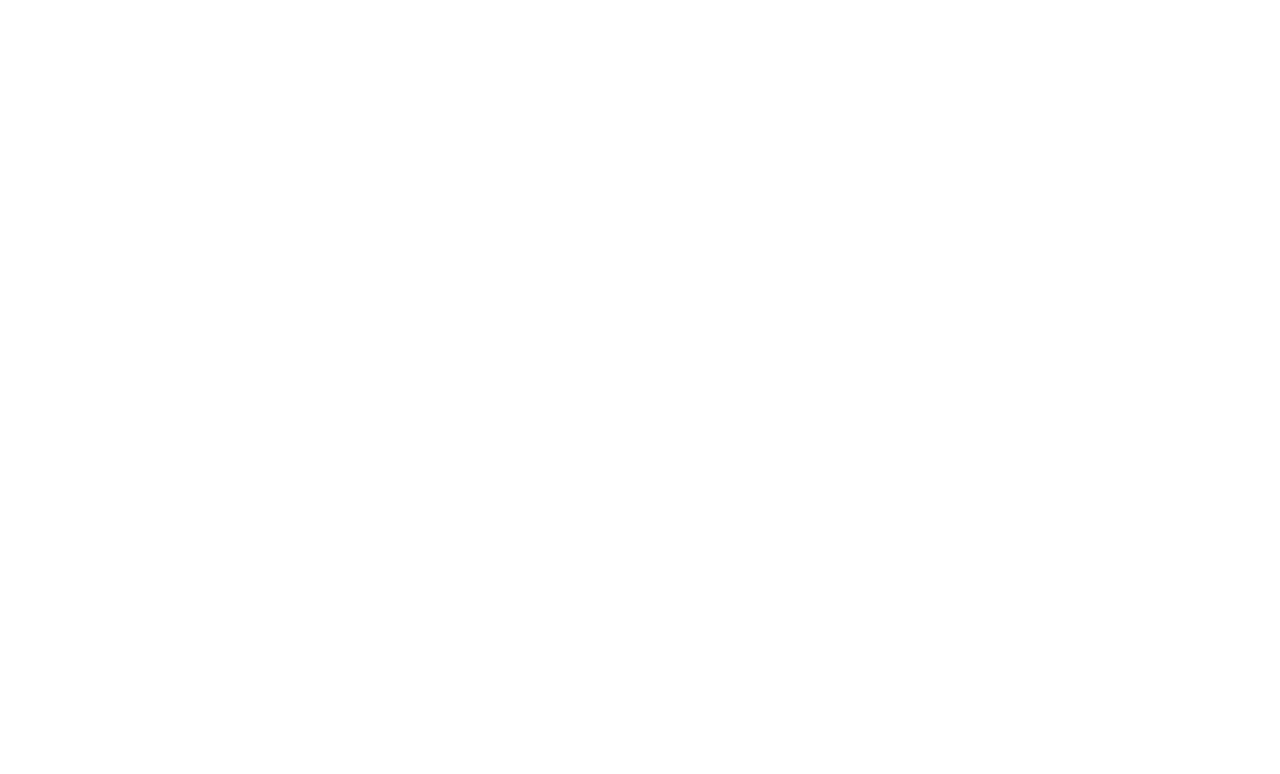
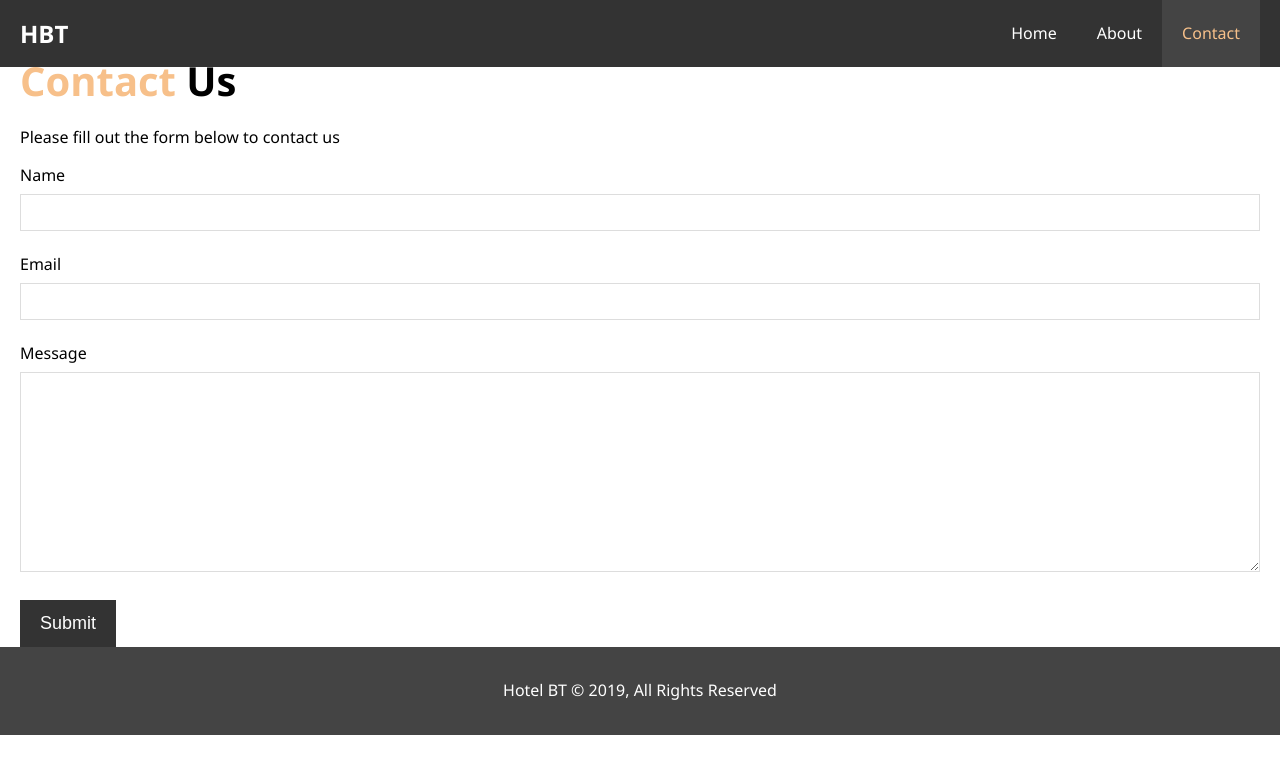
Before and after one commit to ozraditap/modern-html-ans-css, a plain HTML site: page Projects/Hotel project/contact.html in a window 1280 px wide. Drawn offline with Linux system fonts and the light colour scheme.

Commit message:
Contact page

```diff
--- a/Projects/Hotel project/contact.html
+++ b/Projects/Hotel project/contact.html
@@ -1,9 +1,57 @@
 <!DOCTYPE html>
 <html lang="en">
+
 <head>
-    <title>Document</title>
+    <meta name="description" content="Welcome to the most extroardinary hotel in Hadera">
+    <meta name="keywords" content="hotel, hadera hotel, hadera">
+    <link rel="stylesheet" href="./css/style.css">
+    <link rel="stylesheet" href="https://cdnjs.cloudflare.com/ajax/libs/font-awesome/5.10.2/css/all.css">
+    <title>Hotel website | Contact </title>
 </head>
+
 <body>
+    <header>
+        <nav id="navbar">
+            <div class="container">
+                <h1 class="logo"><a href="./index.html">HBT</a></h1>
+                <ul>
+                    <li><a href="./index.html">Home</a></li>
+                    <li><a href="./about.html">About</a></li>
+                    <li><a class="current" href="./contact.html">Contact</a></li>
+                </ul>
+            </div>
+        </nav>
+    </header>
 
+    <section id="contact-form" class="py3">
+        <div class="container">
+            <h1 class="l-heading">
+                <span class="text-primary">Contact</span> Us
+            </h1>
+            <p>Please fill out the form below to contact us</p>
+            <form action="process.js">
+                <div class="form-group">
+                    <label for="name">Name</label>
+                    <input type="text" name="name" id="name">
+                </div>
+                <div class="form-group">
+                    <label for="email">Email</label>
+                    <input type="email" name="email" id="email">
+                </div>
+                <div class="form-group">
+                    <label for="message">Message</label>
+                    <textarea name="message" id="message"></textarea>
+                </div>
+                <button type="submit" class="btn">Submit</button>
+            </form>
+        </div>
+    </section>
+
+
+
+    <footer id="main-footer">
+        <p>Hotel BT &copy; 2019, All Rights Reserved</p>
+    </footer>
 </body>
+
 </html>
--- a/Projects/Hotel project/css/style.css
+++ b/Projects/Hotel project/css/style.css
@@ -200,7 +200,7 @@ html, body {
 #testimonials {
     height: 600px;
     background: url("../img/test-bg.jpg") no-repeat center center/cover;
-    padding-top: 40px;
+    padding-top: 100px;
 }
 
 #testimonials  h2 {
@@ -208,14 +208,43 @@ html, body {
     text-align: center;
     padding-bottom :40px;
 }
+#testimonials .testimonial {
+    padding: 20px;
+    margin-bottom: 40px;
+    border-radius: 5px;
+    overflow: auto;
+    /* See through */
+    opacity: 0.9;
+}
 #testimonials .testimonial img {
     width: 100px;
+    float: left;
+    margin-right: 20px;
+    border-radius: 50%;
 }
 
-
-
-
-
+/* Contact form */
+#contact-form .form-group {
+    margin-bottom: 20px;
+}
+#contact-form label {
+    display: block;
+    margin-bottom: 5px;
+}
+#contact-form input,
+#contact-form textarea {
+    width: 100%;
+    padding: 10px;
+    border: 1px #ddd solid;
+}
+#contact-form textarea {
+    height: 200px;
+}
+#contact-form input:focus,
+#contact-form textarea:focus {
+    outline: none;
+    border-color: #f7c08a;
+}
 /* Footer */
 #main-footer {
     text-align: center;
```
Also changed, not shown: Projects/Hotel project/about.html (+1 -1 lines), Projects/Hotel project/index.html (+1 -1 lines).
